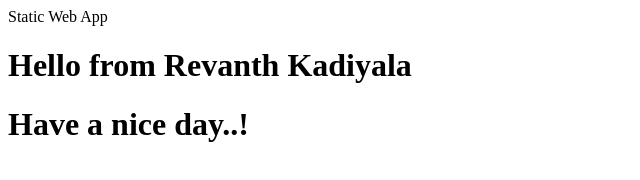
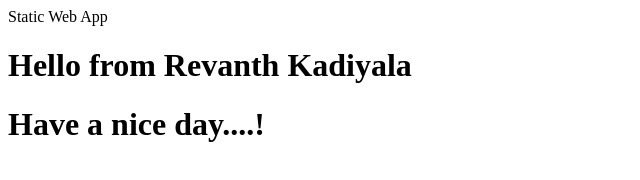
Before and after one commit to revkadiyala/Softeng-Deploy, a plain HTML site: page index.html in a window 1280 px wide. Shown: the full height of the page, 0-640 px from the left. Drawn offline with Linux system fonts and the light colour scheme.

Commit message:
Update index.html

```diff
--- a/index.html
+++ b/index.html
@@ -7,7 +7,7 @@
   <body>
     <h1>Hello from Revanth Kadiyala</h1>
     <h1>
-    Have a nice day..!
+    Have a nice day....!
     </h1>
   </body>
 </html>
```
